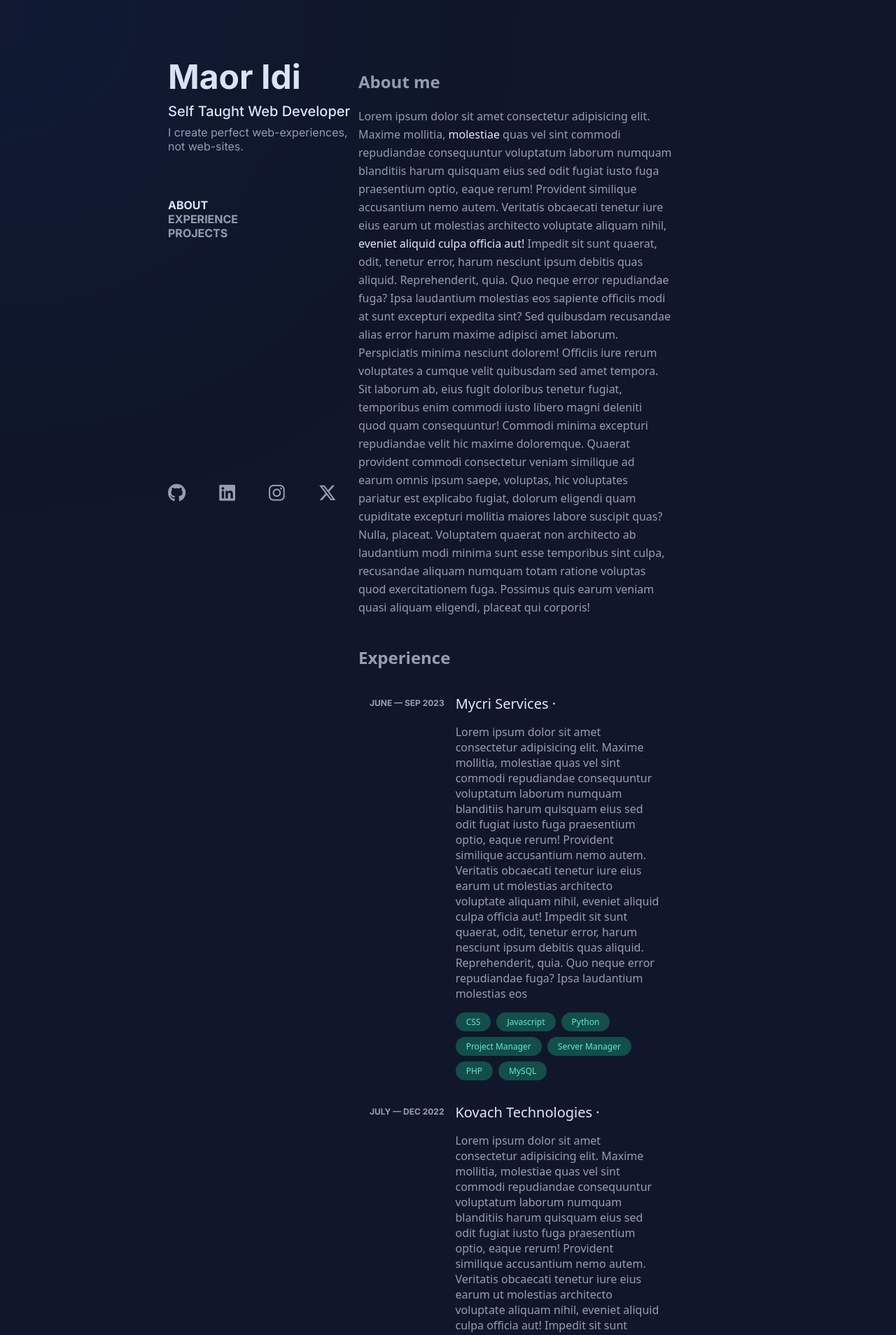
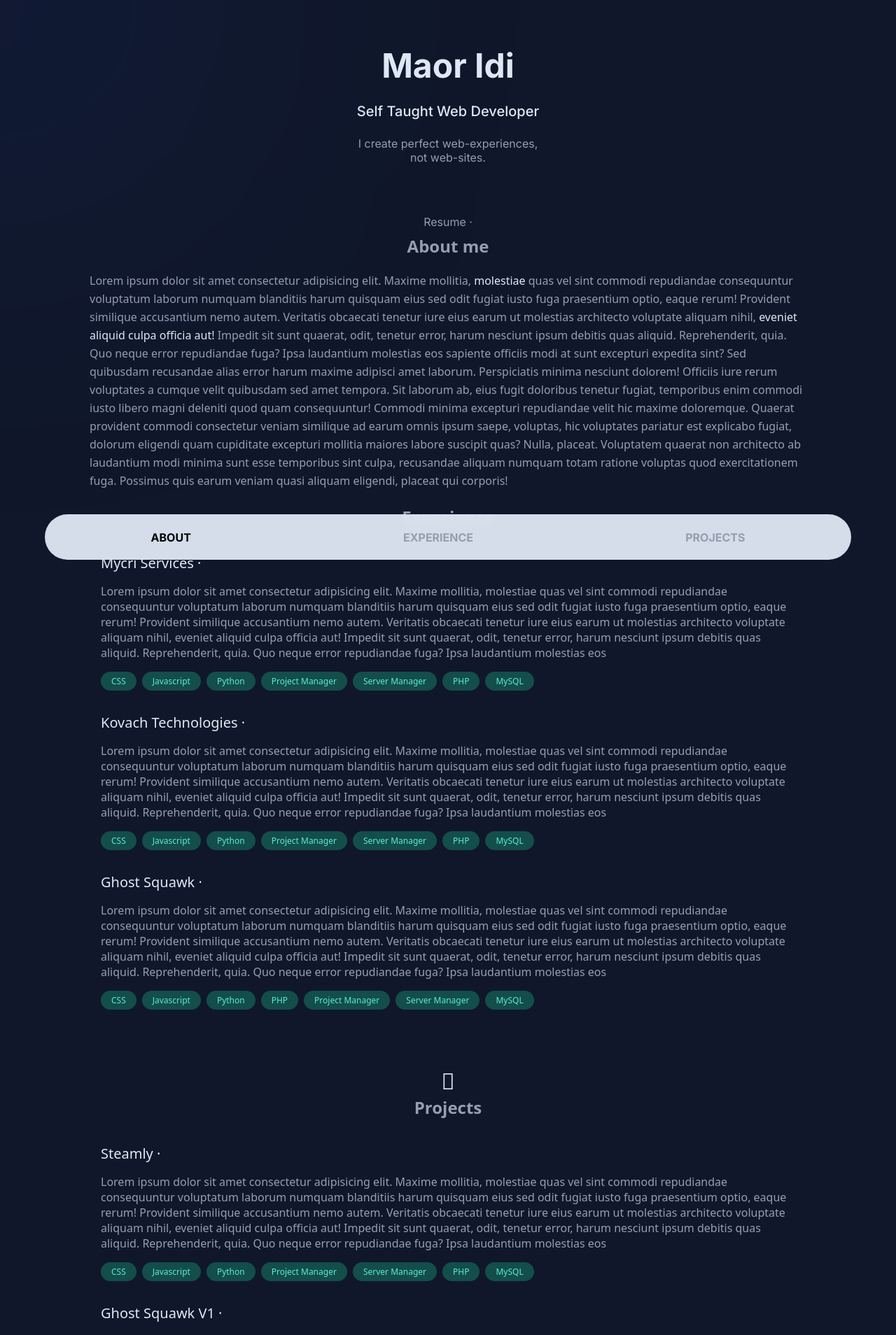
Before and after one commit to MaorIdi/Portfolio, a Next.js app: page / in a window 1280 px wide. Shown: the top 1908 px of the page at 70% size. Built offline with nearby package versions, Linux system fonts and the light colour scheme.

Commit message:
resume button

```diff
--- a/app/components/Card.tsx
+++ b/app/components/Card.tsx
@@ -24,7 +24,7 @@ const Card = (props: props) => {
     <>
       {showPopUp ? (
         <>
-          <div className={`${styles.popUp} ${showPopUp && styles.hide}`}>
+          <div className={`${styles.popUp}`}>
             <div className={styles.buttons}>
               <i
                 className={`fa-regular fa-arrow-up-right-and-arrow-down-left-from-center ${styles.expandButton}`}
@@ -37,8 +37,20 @@ const Card = (props: props) => {
             </div>
             <iframe
               src={props.linkTo}
-              height={!expand ? "800" : window.innerHeight - 100}
-              width={!expand ? "1100" : window.innerWidth - 100}
+              height={
+                window.innerHeight < 800
+                  ? window.innerHeight - 100
+                  : !expand
+                  ? 800
+                  : window.innerHeight - 100
+              }
+              width={
+                window.innerWidth < 1080
+                  ? window.innerWidth - 50
+                  : !expand
+                  ? 1080
+                  : window.innerWidth - 50
+              }
             ></iframe>
           </div>
         </>
--- a/app/components/HomePage.tsx
+++ b/app/components/HomePage.tsx
@@ -3,6 +3,7 @@ import styles from "@/app/styles/HomePage.module.css";
 import LeftNav from "@/app/components/LeftNav";
 import Card from "@/app/components/Card";
 import CustomMouse from "@/app/components/CustomMouse";
+import TechButton from "@/app/components/TechButton";
 const HomePage = () => {
   const kovachTech = `
   Lorem ipsum dolor sit amet consectetur adipisicing elit. Maxime mollitia,
@@ -42,6 +43,13 @@ quia. Quo neque error repudiandae fuga? Ipsa laudantium molestias eos
           </div>
           <div className={styles.secondLeft}>
             <LeftNav></LeftNav>
+            <div>
+              <ul>
+                <li>
+                  <TechButton title="Resume" document="externals/resume.pdf" />
+                </li>
+              </ul>
+            </div>
             <div className={styles.links}>
               <ul>
                 <li>
@@ -176,6 +184,21 @@ quia. Quo neque error repudiandae fuga? Ipsa laudantium molestias eos
               date="Oct — Dec 2023"
               linkTo="http://localhost/steamly-main/"
             />
+            <Card
+              title="Ghost Squawk v1"
+              description={kovachTech}
+              tags={[
+                "CSS",
+                "Javascript",
+                "Python",
+                "Project Manager",
+                "Server Manager",
+                "PHP",
+                "MySQL",
+              ]}
+              date="June — July 2020"
+              linkTo="http://localhost/GhostSquawk/"
+            />
           </section>
         </div>
       </div>
--- a/app/components/LeftNav.tsx
+++ b/app/components/LeftNav.tsx
@@ -10,7 +10,7 @@ const LeftNav = () => {
     let current: string | null = null;
 
     sections.forEach((section) => {
-      const sectionTop = section.offsetTop;
+      const sectionTop = section.offsetTop - 120;
 
       if (window.scrollY >= sectionTop) {
         current = section.getAttribute("id");
--- /dev/null
+++ b/app/components/TechButton.tsx
@@ -0,0 +1,37 @@
+"use client";
+import React, { useState } from "react";
+import styles from "@/app/styles/TechButton.module.css";
+type props = {
+  title: string;
+  document: string;
+};
+
+const TechButton = (props: props) => {
+  const [clicked, setClicked] = useState(false);
+
+  return (
+    <>
+      <button className={styles.button} onClick={() => setClicked(!clicked)}>
+        {props.title} · <i className="fa-thin fa-arrow-up-right"></i>
+      </button>
+      {clicked ? (
+        <div className={`${styles.popUp}`}>
+          {/* <iframe
+            src={props.document}
+            height={window.innerHeight < 800 ? window.innerHeight - 100 : 800}
+            width={window.innerWidth < 800 ? window.innerWidth - 100 : 800}
+          ></iframe> */}
+          <iframe
+            src="https://fileurl.com/clean-code.pdf"
+            width="500"
+            height="800"
+          ></iframe>
+        </div>
+      ) : (
+        ""
+      )}
+    </>
+  );
+};
+
+export default TechButton;
--- a/app/globals.css
+++ b/app/globals.css
@@ -32,8 +32,9 @@ body {
   min-height: 100vh;
   font-family: "inter";
   font-weight: 700;
-
   scroll-behavior: smooth;
+  -webkit-tap-highlight-color: rgba(0, 0, 0, 0);
+  -webkit-tap-highlight-color: transparent;
 }
 
 .container {
@@ -48,3 +49,9 @@ body {
 .active {
   color: var(--text-bold);
 }
+
+@media only screen and (max-width: 1330px) {
+  .active {
+    color: black;
+  }
+}
--- a/app/styles/Card.module.css
+++ b/app/styles/Card.module.css
@@ -121,3 +121,15 @@
 .buttons i:hover {
   transform: scale(0.9);
 }
+
+@media only screen and (max-width: 1330px) {
+  .date {
+    display: none;
+  }
+  .buttons > .expandButton {
+    display: none;
+  }
+  .buttons {
+    justify-content: flex-end;
+  }
+}
--- a/app/styles/HomePage.module.css
+++ b/app/styles/HomePage.module.css
@@ -16,6 +16,9 @@
   font-weight: 400;
   font-family: system-ui, -apple-system, BlinkMacSystemFont, "Segoe UI", Roboto,
     Oxygen, Ubuntu, Cantarell, "Open Sans", "Helvetica Neue", sans-serif;
+}
+.right h1 {
+  margin-top: 0;
 }
 .right span {
   color: var(--text-bold);
@@ -113,3 +116,41 @@
     transform: translateY(2rem);
   }
 }
+
+@media only screen and (max-width: 1330px) {
+  .left {
+    position: static;
+    width: 100%;
+    margin-top: 4rem;
+    display: flex;
+    flex-direction: column;
+    align-items: center;
+    justify-content: center;
+    text-align: center;
+  }
+  .firstLeft {
+    display: flex;
+    flex-direction: column;
+    gap: 1.5rem;
+  }
+  .mainDiv {
+    margin: 0;
+    display: flex;
+    flex-direction: column;
+    align-items: center;
+    width: 100%;
+    gap: 0;
+  }
+  .right {
+    position: static;
+    width: 80%;
+    display: flex;
+    flex-direction: column;
+  }
+  .right h1 {
+    text-align: center;
+  }
+  .links {
+    display: none;
+  }
+}
--- a/app/styles/LeftNav.module.css
+++ b/app/styles/LeftNav.module.css
@@ -8,3 +8,29 @@
 .navbar a:hover {
   color: var(--text-bold);
 }
+@media only screen and (max-width: 1330px) {
+  .navbar {
+    margin: 0;
+    background: rgba(224, 232, 244, 0.95);
+    backdrop-filter: blur(10px);
+    position: fixed;
+    bottom: 0;
+    height: 65px;
+    left: 50%;
+    transform: translateX(-50%);
+    width: 90%;
+    z-index: 500;
+    border-radius: 50px;
+    font-size: 16px;
+  }
+  .navbar > ul {
+    width: 100%;
+    height: 100%;
+    display: flex;
+    justify-content: space-around;
+    align-items: center;
+  }
+  .navbar a:hover {
+    color: inherit;
+  }
+}
--- /dev/null
+++ b/app/styles/TechButton.module.css
@@ -0,0 +1,44 @@
+.button {
+  all: unset;
+  font-weight: 400;
+  transition: var(--card-transition-duration);
+  background: transparent;
+  border-radius: 5px;
+  padding: 0.5rem;
+}
+
+.button i {
+  transition: var(--card-transition-duration);
+}
+
+.button:hover i {
+  transform: translate(3px, -3px);
+}
+
+.button:hover {
+  background-color: var(--main-bg);
+  filter: brightness(1.3);
+  cursor: pointer;
+  transform: translateY(-5px);
+  color: var(--tags);
+}
+
+.button:active {
+  transform: scale(0.98);
+}
+.popUp {
+  animation: fade-in 500ms ease-in-out;
+  position: fixed;
+  z-index: 100;
+  background: var(--main-bg);
+  top: 50%;
+  left: 50%;
+  transform: translate(-50%, -50%);
+  text-align: right;
+}
+
+.popUp iframe {
+  border-radius: 0px 0px 15px 15px;
+
+  transition: 1s ease;
+}
```
Also changed, not shown: 1 other file (tests, documents, lock files or other folders).
